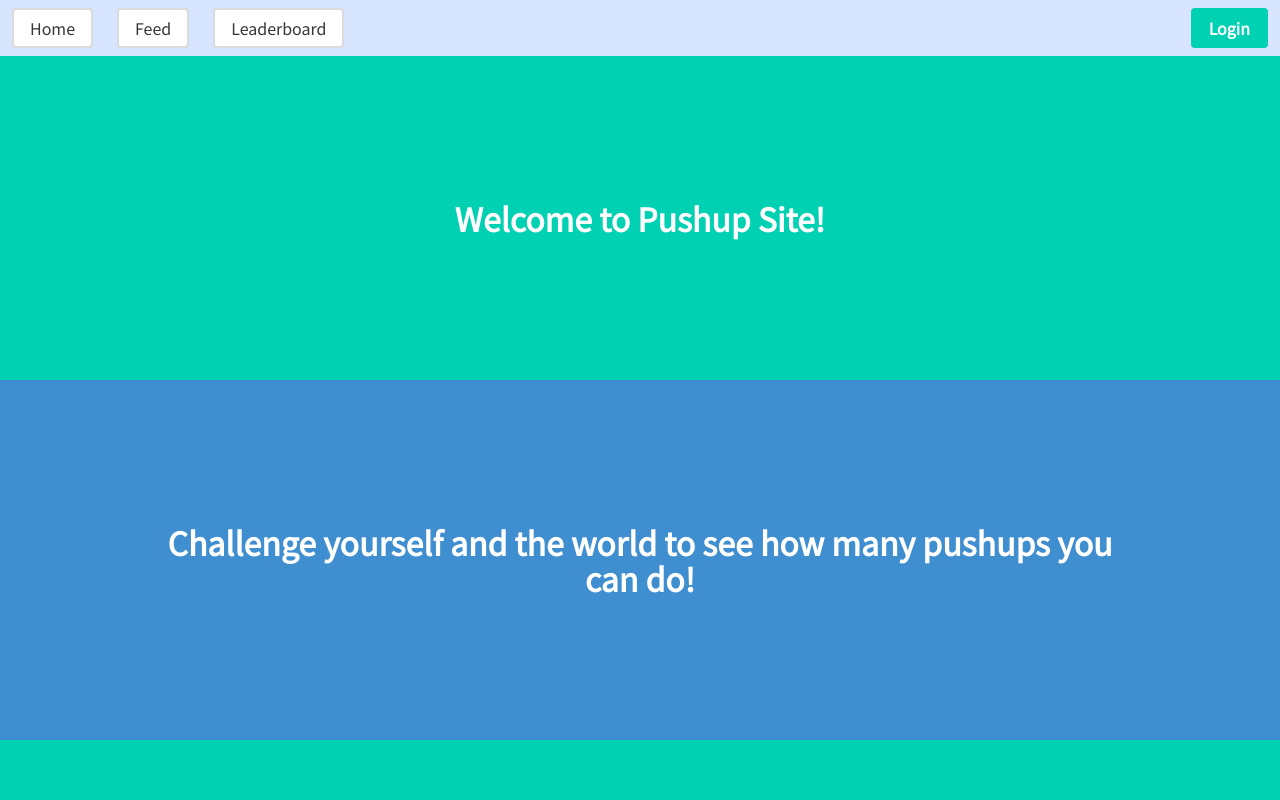
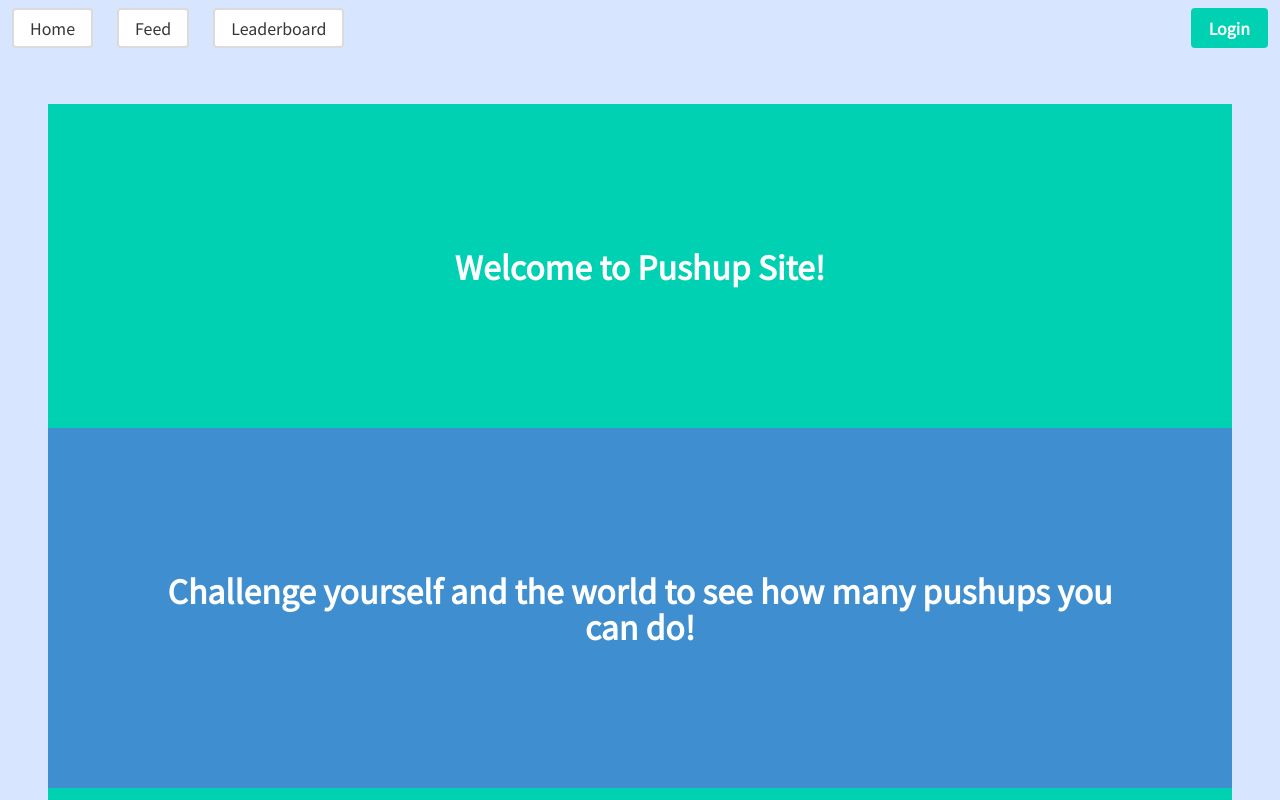
Before and after one commit to snissn/pushup-tracker, a Next.js app: page / in a window 1280 px wide. Shown: the top 800 px of the page. Built offline with nearby package versions, Linux system fonts and the light colour scheme; no server answers; what re-base would draw is missing.

Commit message:
bring back sectin wrapper

```diff
--- a/pages/_app.js
+++ b/pages/_app.js
@@ -13,7 +13,7 @@ function MyApp({ Component, pageProps }) {
       <Nav></Nav>
       <div style={{ clear: "both" }}></div>
 
-      <section style={{ clear: "both" }}>
+      <section className="section">
         <Component {...pageProps} />
       </section>
     </>
```
